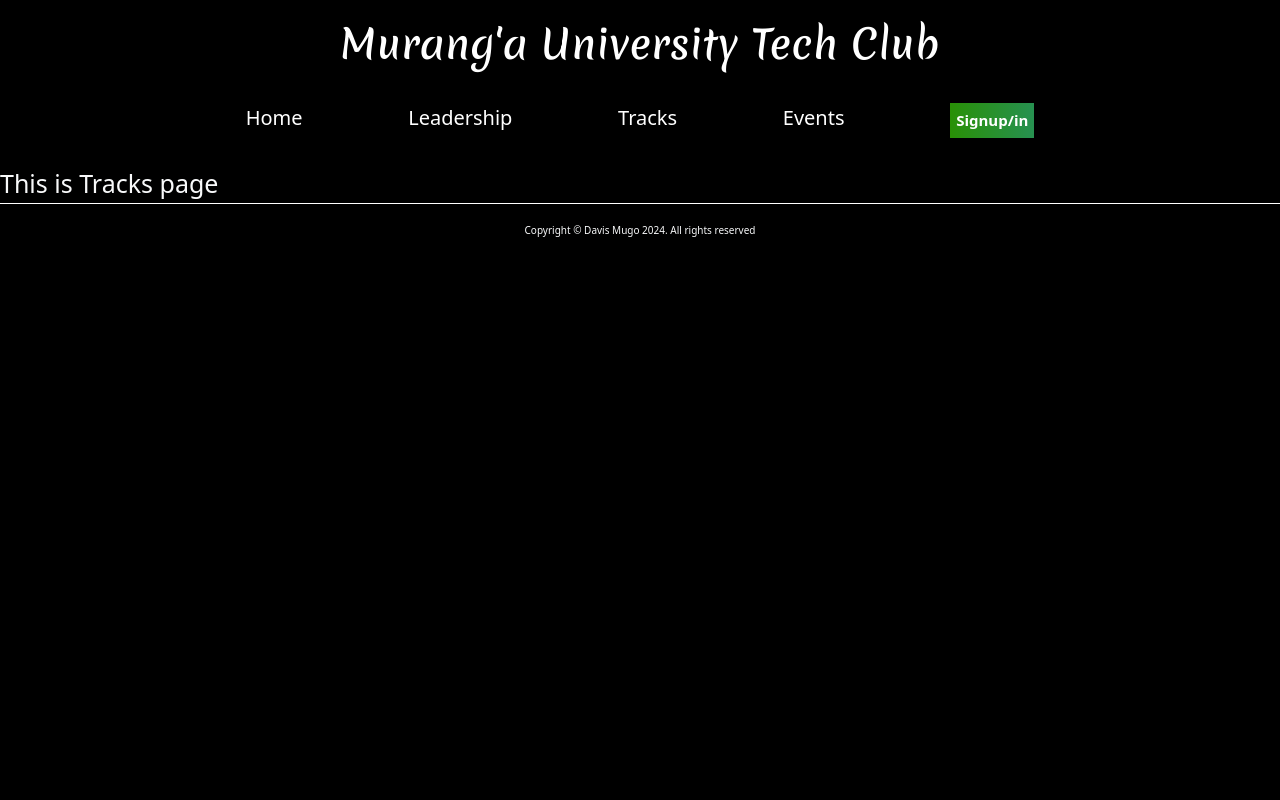
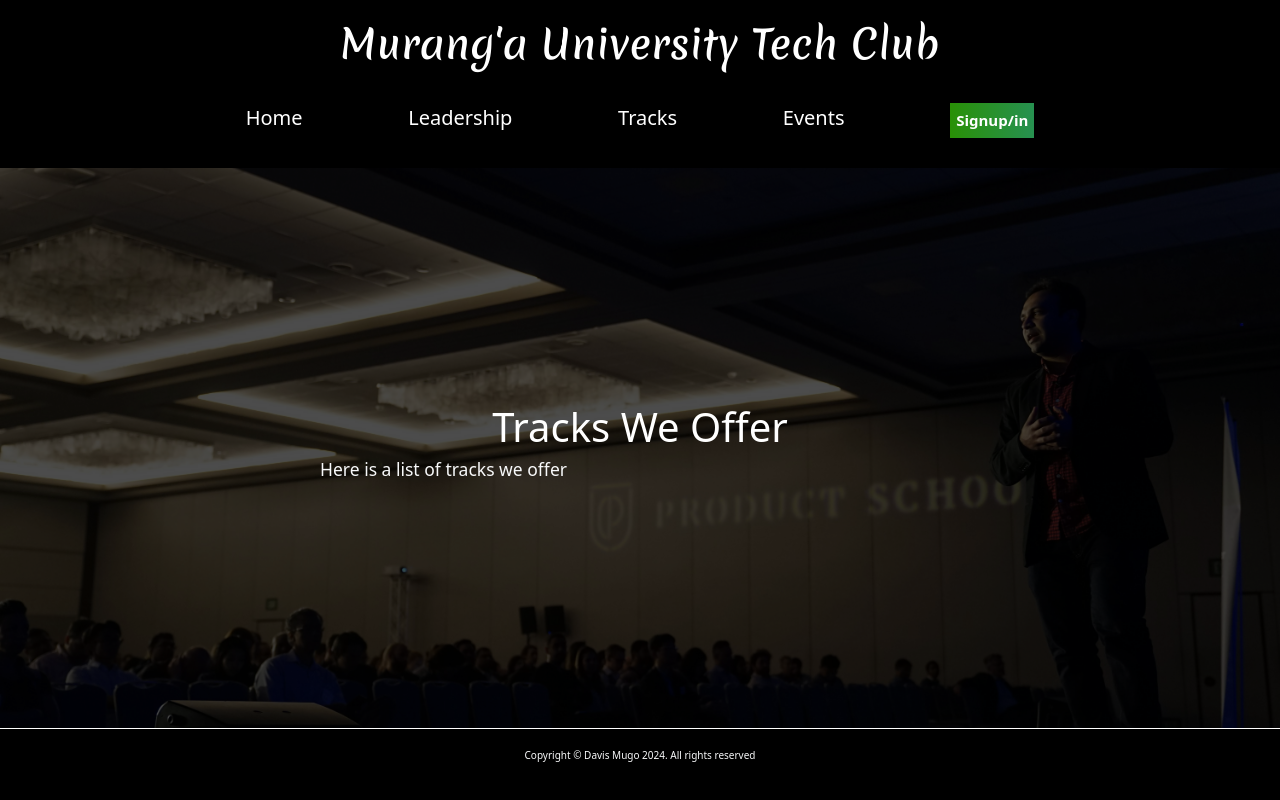
Before and after one commit to Davis-don/mut-tech-club, a React (Vite) app: page /tracks in a window 1280 px wide. Built offline with nearby package versions, Linux system fonts and the light colour scheme.

Commit message:
added fero section for tracks

```diff
--- a/src/Components/Pages/Tracks.jsx
+++ b/src/Components/Pages/Tracks.jsx
@@ -1,10 +1,11 @@
 import React from 'react'
+import Trackshero from '../Tracks/Trackshero/Trackshero'
 
 function Tracks() {
   return (
-    <div className='ovearall-tracks-section'>
-        <h1 className='text-light'>This is Tracks page</h1>
-    </div>
+    <div className='overall-tracks-page'>
+      <Trackshero/>
+      </div>
   )
 }
 
--- /dev/null
+++ b/src/Components/Tracks/Trackshero/Trackshero.css
@@ -0,0 +1,54 @@
+.ovearll-tracks-hero{
+
+}
+.hero-tracks-image{
+width: 100%;
+height: 70vh;
+position: relative;
+}
+.tracks-hero-img{
+width: 100%;
+height: 100%;
+object-fit: cover;
+position: absolute;
+z-index: +1;
+top:0px;
+}
+.hero-text-in-image-tracks{
+position: absolute;
+z-index: +3;
+top:50%;
+left:50%;
+transform:translate(-50%, -50%);
+width:50%;
+}
+.tracks-main-heading{
+font-size: 4rem;
+text-align: center;
+color: white;
+}
+@media screen and (max-width:37.8125em) {
+    .tracks-main-heading{
+        font-size: 2.5rem;
+        text-align: center;
+        color: white;
+        text-wrap: nowrap;
+        }
+}
+@media screen and (max-width:17.5em) {
+    .tracks-main-heading{
+        font-size: 9vw;
+        text-align: center;
+        color: white;
+        text-wrap: nowrap;
+        }
+}
+.opacity-regulator-tracks-hero{
+position: absolute;
+z-index: +2;
+top: 0px;
+width: 100%;
+height: 100%;
+background-color: black;
+opacity: .7;
+}
--- /dev/null
+++ b/src/Components/Tracks/Trackshero/Trackshero.jsx
@@ -0,0 +1,24 @@
+import React from 'react'
+import './Trackshero.css'
+import trackshero from '../../../assets/trackshero.jpg'
+
+function Trackshero() {
+  return (
+    <div className='ovearll-tracks-hero'>
+    <div className="hero-tracks-image">
+        <img className='tracks-hero-img' src={trackshero} alt='image of lecturer lecturing'/>
+        <div className="hero-text-in-image-tracks">
+        <h1 className='tracks-main-heading'>Tracks We Offer</h1>
+        <p className='text-light fs-3'>Here is a list of tracks we offer</p>
+        </div>
+        <div className="opacity-regulator-tracks-hero">
+
+        </div>
+
+
+    </div>
+        </div>
+  )
+}
+
+export default Trackshero
```
Also changed, not shown: src/assets/trackshero.jpg (added).
